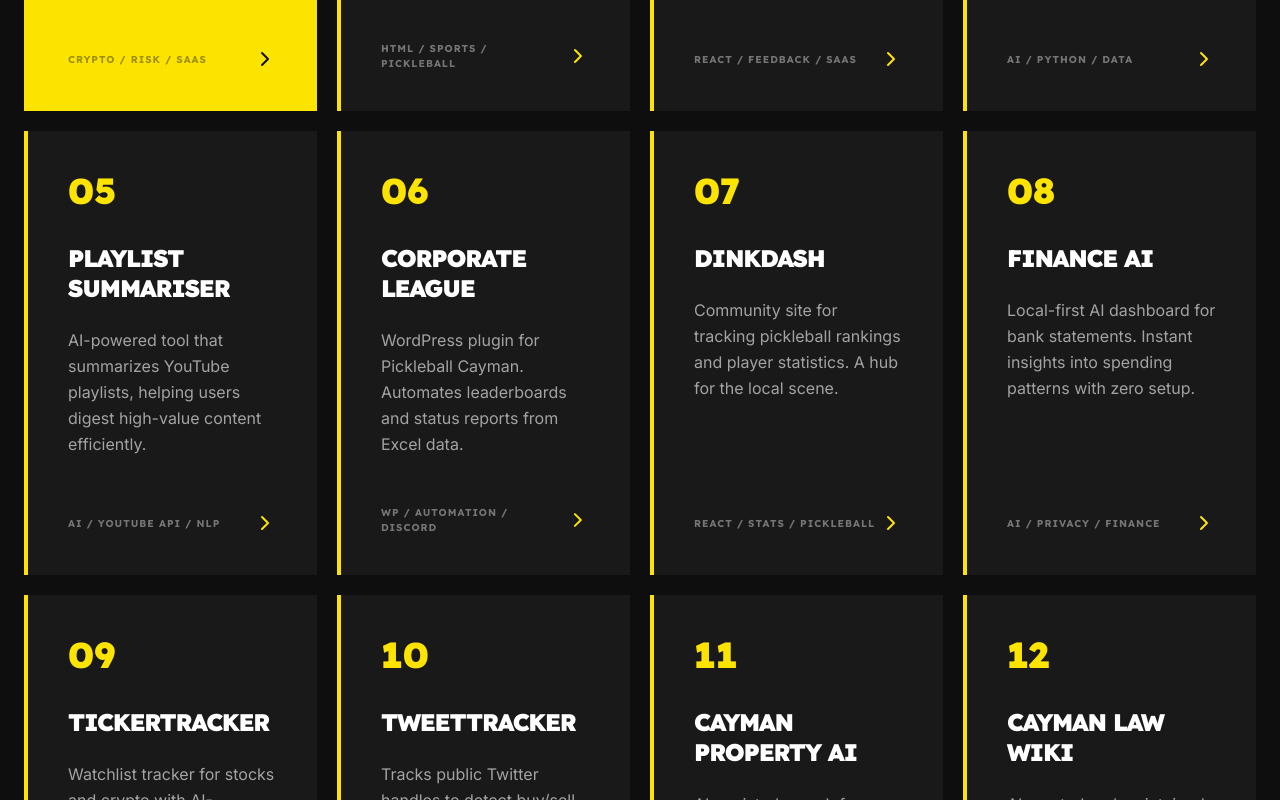
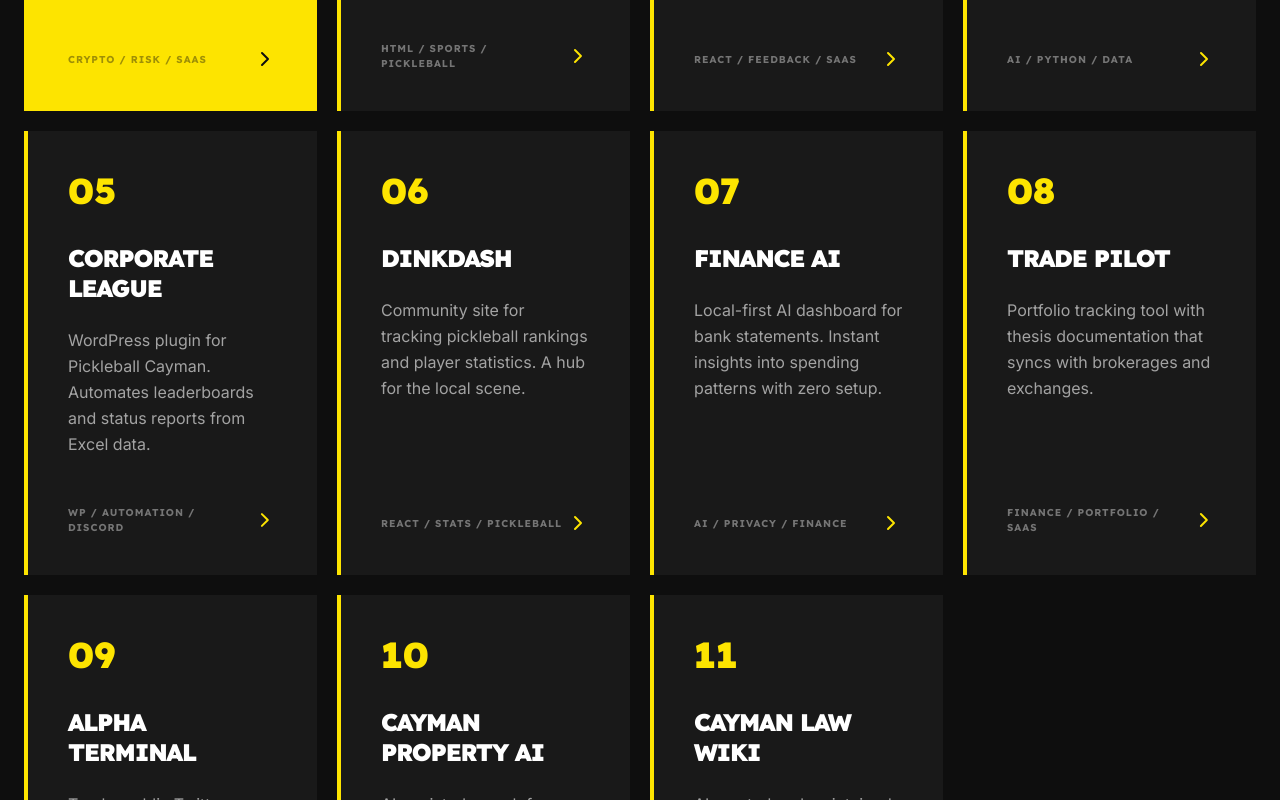
Before and after one commit to dcimring/daniel-cimring-portfolio, a React (Vite) app: page / in a window 1280 px wide. Shown: the part 3640-4440 px from the top of the page. Built offline with nearby package versions, Linux system fonts and the light colour scheme.

Commit message:
feat: replace TickerTracker with Trade Pilot, rename TweetTracker to Alpha Terminal, and remove Playlist Summariser

```diff
--- a/src/App.tsx
+++ b/src/App.tsx
@@ -451,50 +451,45 @@
               />
               <ArchiveCard
                 index="05"
-                title="Playlist Summariser"
-                description="AI-powered tool that summarizes YouTube playlists, helping users digest high-value content efficiently."
-                tags={["AI", "YouTube API", "NLP"]}
-              />
-              <ArchiveCard
-                index="06"
                 title="Corporate League"
                 description="WordPress plugin for Pickleball Cayman. Automates leaderboards and status reports from Excel data."
                 href="https://www.corpleague.xyz/matches"
                 tags={["WP", "Automation", "Discord"]}
               />
               <ArchiveCard
-                index="07"
+                index="06"
                 title="DinkDash"
                 description="Community site for tracking pickleball rankings and player statistics. A hub for the local scene."
                 href="https://dinkdash.xyz"
                 tags={["React", "Stats", "Pickleball"]}
               />
               <ArchiveCard
-                index="08"
+                index="07"
                 title="Finance AI"
                 description="Local-first AI dashboard for bank statements. Instant insights into spending patterns with zero setup."
                 tags={["AI", "Privacy", "Finance"]}
               />
               <ArchiveCard
+                index="08"
+                title="Trade Pilot"
+                description="Portfolio tracking tool with thesis documentation that syncs with brokerages and exchanges."
+                tags={["Finance", "Portfolio", "SaaS"]}
+              />
+              <ArchiveCard
                 index="09"
-                title="TickerTracker"
-                description="Watchlist tracker for stocks and crypto with AI-powered ticker insertion and Discord buy-level alerts."
-                tags={["AI", "Discord", "Crypto"]}
+                title="Alpha Terminal"
+                description="Tracks public Twitter handles to detect buy/sell signals and build performance track records over time."
+                href="https://tweet-alpha.vercel.app"
+                tags={["AI", "Twitter", "Trading"]}
               />
               <ArchiveCard
                 index="10"
-                title="TweetTracker"
-                description="Tracks public Twitter handles to detect buy/sell signals and build performance track records over time."
-                tags={["AI", "Twitter", "Trading"]}
-              />
-              <ArchiveCard
-                index="11"
                 title="Cayman Property AI"
                 description="AI-assisted search for Cayman real estate. Creates dashboards from property data with future plans for ROI estimation."
                 tags={["AI", "Python", "Data"]}
               />
               <ArchiveCard
-                index="12"
+                index="11"
                 title="Cayman Law Wiki"
                 description="AI created and maintained wiki of cayman law and regulations making it easy to view regulations, see key points, and explore linked concepts."
                 href="https://cayman-law.vercel.app/concepts/"
```
